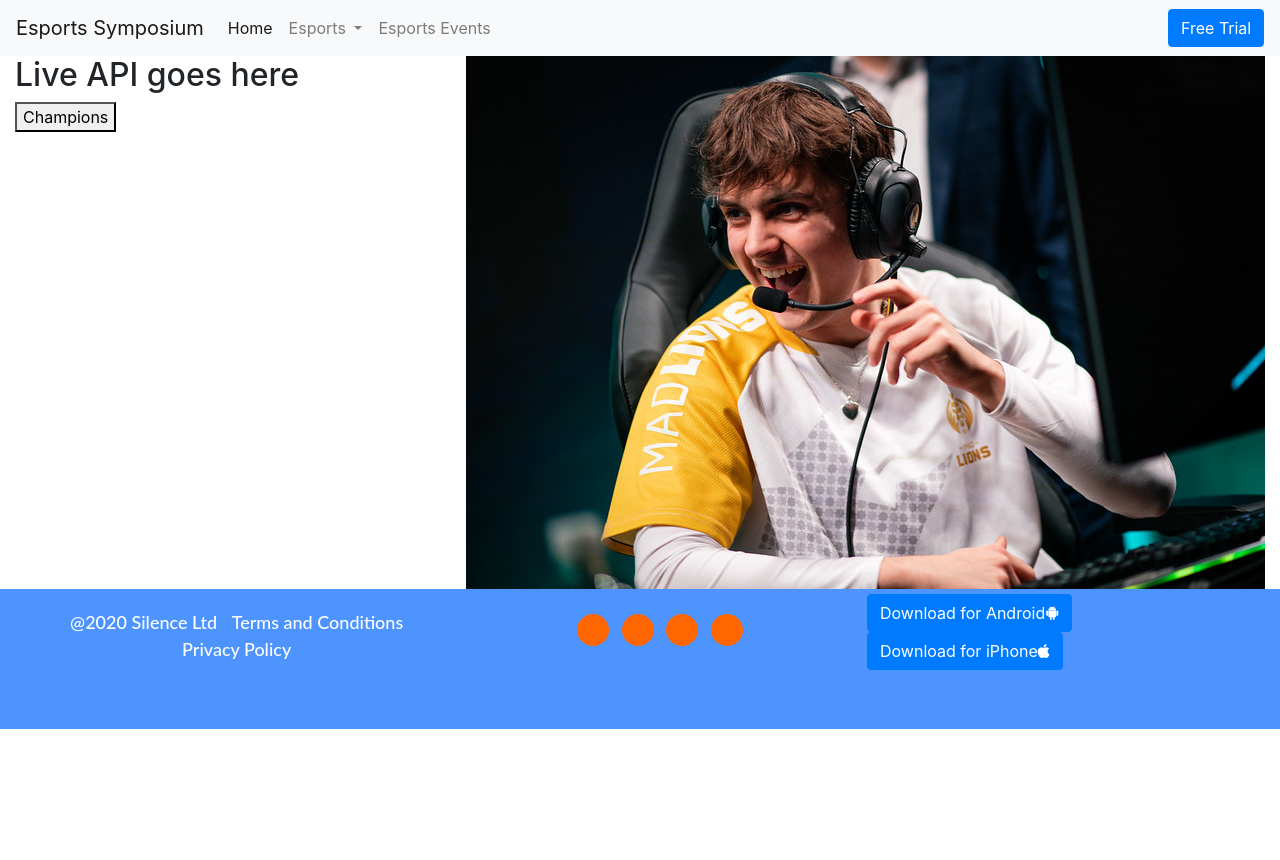
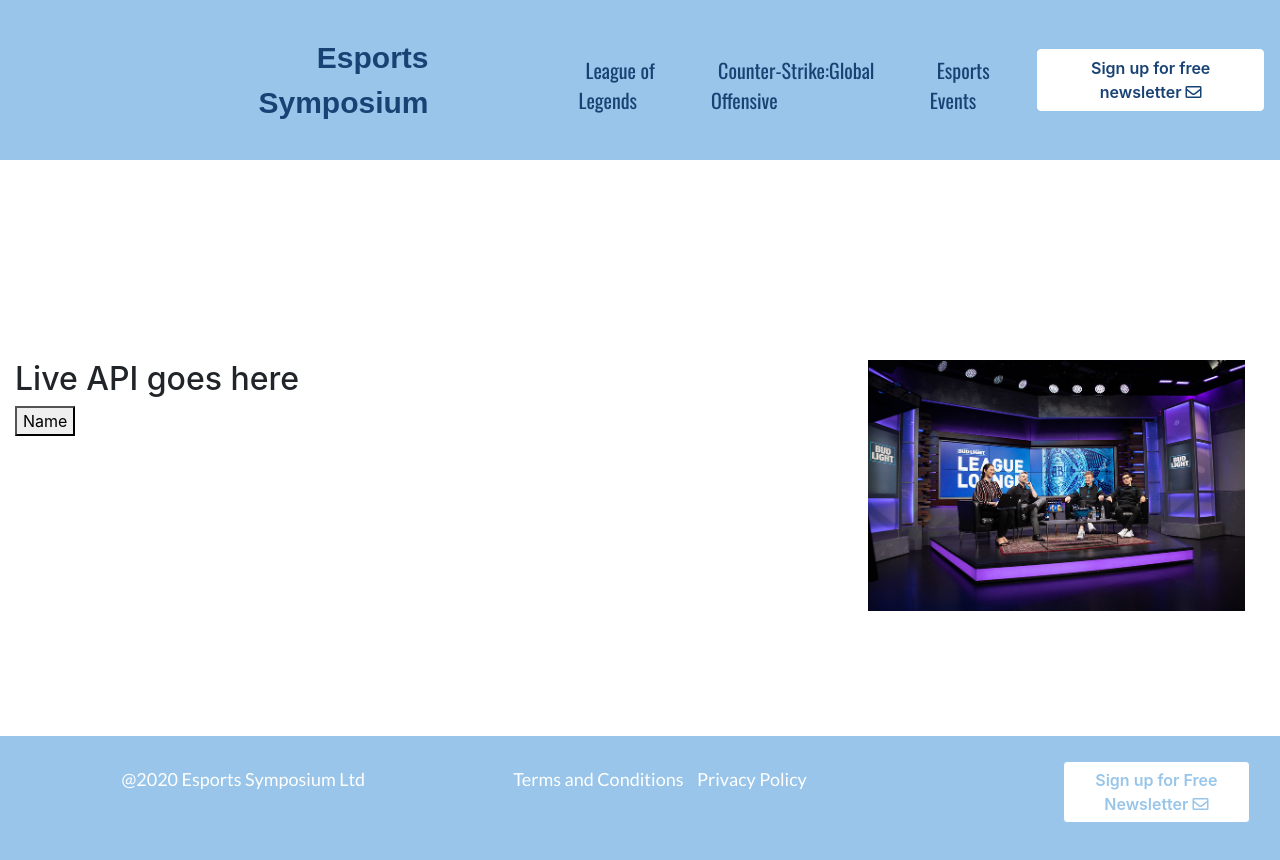
Before and after one commit to conor52/Milestone-Project-2, a plain HTML site: page index.html in a window 1280 px wide. Before the commit the page ends 800 px from the top, so only its background shows below. Drawn offline with nearby package versions, Linux system fonts and the light colour scheme.

Commit message:
tweaked header and footer styling. Also started to add pandascore API

```diff
--- a/assets/css/style.css
+++ b/assets/css/style.css
@@ -1,13 +1,79 @@
+/** Google font import link **/
 
+@import url('https://fonts.googleapis.com/css2?family=Lato&family=Oswald&family=Roboto&display=swap');
 
-.front-image {
+/** navigation **/
 
-   float:right;
+.nav-style {
+
+    background-color:#98c5e9;
+    padding-bottom:35px;
+    padding-top:35px;
+
+    margin-bottom:200px;
+
+}
+
+.title {
+
+    text-decoration: none;
+    font-size: 30px;
+    text-align:right;
+   font-family: 'Arial', sans-serif;
+    color:#194274;
+ margin-right:150px;
+    font-weight:600;
+    margin-left:150px;
+}
+
+.title:hover {
+
+    text-decoration: none;
+    color:#194274;
 }
 
 
 
+.nav-link-style {
+    font-family: 'Oswald', sans-serif;
+    color:#194274;
+    padding:7px;
+    font-size: 20px;
 
+}
+.nav-link-style:hover {
+
+    color:#194274;
+    text-decoration: underline;
+
+}
+.navbar-links {
+
+    padding-top:10px;
+}
+
+.newsletter-button-nav {
+
+     color:#194274;
+    background-color:white;
+    font-weight:600;
+    border-color: white;
+}
+
+.newsletter-button-nav:hover {
+
+     color:#194274;
+    background-color:white;
+    border-color: #194274;
+}
+
+/** index section **/
+
+.front-image {
+
+    width:95%;
+
+}
 
     /** esports-location section **/
 
@@ -31,7 +97,7 @@
 
 /** footer **/
 footer {
- background-color:#4d94ff;
+ background-color:#98c5e9;
  color: white;
  min-height: 140px;
  margin: 0;
@@ -54,34 +120,36 @@
  font-weight:500;
  display:inline;
 }
+.footer-margin {
 
-.social-links {
- padding-bottom: 15px;
- margin-top:20px;
- text-align: center;
+    padding:15px;
 }
 
-.social-links li a i {
- width: 32px;
- height: 32px;
- padding-top: 14px;
- border-radius: 50%;
- font-size: 13px;
- line-height: 6px;
- text-align: center;
- color:white;
- background:#ff6600;
- transition: all 0.2s ease-in-out;
- -moz-transition: all 0.2s ease-in-out;
- -webkit-transition: all 0.2s ease-in-out;
- -o-transition: all 0.2s ease-in-out;
+.newsletter-button-footer {
+
+
+    margin-left:200px;
+    margin-top:10px;
+    color:#98c5e9;
+    background-color:white;
+    font-weight:600;
+    border-color: #98c5e9;
+
 }
 
-.social-links li a i:hover {
- background:#4d94ff;
+.newsletter-button-footer:hover {
+
+
+
+    color:#98c5e9;
+    background-color:white;
+    border-color: #98c5e9;
+
 }
 
-.footer-margin {
+/** margin containers **/
 
-    padding:5px;
+.margin-bottom-container {
+
+    margin-bottom:125px;
 }
--- a/assets/js/lol.js
+++ b/assets/js/lol.js
@@ -1,17 +1,27 @@
-const url = "https://cors-anywhere.herokuapp.com/https://api.pandascore.co/lol/champions?token=oWifVYBc_fpdoTvkGprkPZF3o02OMFXcex1mS647lASrhZjhxeg";
+const url="https://cors-anywhere.herokuapp.com/https://api.pandascore.co/lol/champions?token=oWifVYBc_fpdoTvkGprkPZF3o02OMFXcex1mS647lASrhZjhxeg&filter[name]=Sejuani";
 
-function getData(cb) {
 
-    var xhr = new XMLHttpRequest();
+                    function getData(type, cb) {
 
-    xhr.open("GET", url + "/");
-    xhr.send();
+                    var xhr = new XMLHttpRequest();
+                    xhr.open("GET", url);
+                    xhr.send();
 
-    xhr.onreadystatechange = function() {
-        if (this.readyState == 4 && this.status == 200) {
-            cb(JSON.parse(this.responseText));
-        }
+                    xhr.onreadystatechange = function() {
 
-    };
+                        if(this.readyState == 4 && this.status == 200 ) {
+                            console.log((this.responseText));
+                        cb(JSON.parse(this.responseText));
+                        }
+                    };
 
-}
+                    }
+
+                    function writeToDocument(type) {
+
+                        getData(type, function(data){
+                            console.dir(data);
+
+                            document.getElementById("data").innerHTML = data;
+                        });
+                    }
--- a/index.html
+++ b/index.html
@@ -4,6 +4,7 @@
     <meta charset="UTF-8">
     <meta name="viewport" content="width=device-width, initial-scale=1.0">
     <meta http-equiv="X-UA-Compatible" content="ie=edge">
+    <link href="https://fonts.googleapis.com/css2?family=Lato&family=Oswald&family=Roboto&display=swap" rel="stylesheet">
     <link rel="stylesheet" href="https://stackpath.bootstrapcdn.com/bootstrap/4.4.1/css/bootstrap.min.css"
 		type="text/css">
 	<link rel="stylesheet" href="https://stackpath.bootstrapcdn.com/font-awesome/4.7.0/css/font-awesome.min.css">
@@ -15,6 +16,7 @@
 		integrity="sha384-gfdkjb5BdAXd+lj+gudLWI+BXq4IuLW5IT+brZEZsLFm++aCMlF1V92rMkPaX4PP" crossorigin="anonymous">
         <script src="https://ajax.googleapis.com/ajax/libs/jquery/3.5.1/jquery.min.js"></script>
   <script src="https://maxcdn.bootstrapcdn.com/bootstrap/3.4.1/js/bootstrap.min.js"></script>
+  <script src="assets/js/lol.js"></script>
 
   <script type="text/javascript"
         src="https://cdn.jsdelivr.net/npm/emailjs-com@2.4.1/dist/email.min.js">
@@ -36,38 +38,32 @@
 </head>
 <body>
     <header>
-    <nav class="navbar navbar-expand-lg navbar-light bg-light">
-  <a class="navbar-brand" href="index.html">Esports Symposium</a>
+    <nav class="navbar navbar-expand-lg navbar-light nav-style ">
+  <a class="title" href="index.html">Esports Symposium</a>
   <button class="navbar-toggler" type="button" data-toggle="collapse" data-target="#navbarNavDropdown" aria-controls="navbarNavDropdown" aria-expanded="false" aria-label="Toggle navigation">
     <span class="navbar-toggler-icon"></span>
   </button>
   <div class="collapse navbar-collapse" id="navbarNavDropdown">
-    <ul class="navbar-nav">
-      <li class="nav-item active">
-        <a class="nav-link" href="index.html">Home <span class="sr-only">(current)</span></a>
-      </li>
-      <li class="nav-item dropdown">
-        <a class="nav-link dropdown-toggle" href="#" id="navbarDropdownMenuLink" role="button" data-toggle="dropdown" aria-haspopup="true" aria-expanded="false">
-          Esports
-        </a>
-        <div class="dropdown-menu" aria-labelledby="navbarDropdownMenuLink">
-          <a class="dropdown-item" href="league-of-legends.html">League Of Legends</a>
-          <a class="dropdown-item" href="#">Counter-Strike:Global Offensive</a>
-          <a class="dropdown-item" href="#">Dota 2</a>
-        </div>
+    <ul class="navbar-nav navbar-links">
+
+      <li class="nav-item">
+        <a class="  nav-link-style" href="esports-location.html">League of Legends</a>
       </li>
       <li class="nav-item">
-        <a class="nav-link" href="esports-location.html">Esports Events</a>
+        <a class="nav-link-style" href="esports-location.html">Counter-Strike:Global Offensive</a>
       </li>
-
+      <li class="nav-item">
+        <a class="nav-link-style" href="esports-location.html">Esports Events</a>
+      </li>
 
     </ul>
 
   </div>
    <ul class="nav navbar-nav ">
-      <li><a class="btn btn-primary free-trial-button-nav hvr-float-shadow " href="#"
-									data-toggle="modal" data-target="#modal" role="button">Free Trial</a></li>
+      <li><a class="btn btn-primary newsletter-button-nav hvr-glow " href="#"
+									data-toggle="modal" data-target="#modal" role="button">Sign up for free newsletter    <i class="far fa-envelope"></i>
 
+</a></li>
     </ul>
 </nav>
 
@@ -76,16 +72,18 @@
     <section class="index-content">
 
     <div class="container-fluid">
-    <div class="row">
+    <div class="row margin-bottom-container">
     <div class="col-8 Esports-live">
     <h2>Live API goes here</h2>
+    <button onclick="writeToDocument('name')">Name</button>
     <div id ="data"></div>
-    <button onclick="writeToDocument('champions')">Champions</button>
+
+
 
     </div>
 
-    <div class="col-4">
-    <img src="assets/images/front-image-2.jpg" class="front-image" alt="front-image">
+    <div class="col-4 ">
+    <img src="assets/images/front-image-3.jpg" class="front-image" alt="front-image">
 
     </div>
     </div>
@@ -93,14 +91,22 @@
     </section>
 
 
-<footer class="container-fluid margin-container-small">
+<footer class="container-fluid">
 		<div class="row footer-margin">
 			<div class="col-12 col-lg-4 ">
-				<div class="footer-media-query">
+				<div>
 					<ul class="footer-style">
 						<li class="li-style-footer">
-							@2020 Silence Ltd
+							@2020 Esports Symposium Ltd
 						</li>
+
+					</ul>
+				</div>
+			</div>
+			<div class="col-12 col-lg-4">
+            				<div>
+					<ul class="footer-style">
+
 						<li class="li-style-footer">
 							Terms and Conditions
 						</li>
@@ -109,47 +115,14 @@
 						</li>
 					</ul>
 				</div>
-			</div>
-			<div class="col-12 col-lg-4">
 
-				<ul class="social-links">
-					<li class="list-inline-item footer-link-media-query">
-						<a target="_blank" href="#">
-							<i class="fa fa-facebook" aria-hidden="true"></i>
-							<span class="sr-only">Facebook</span>
-						</a>
-					</li>
-					<li class="list-inline-item footer-link-media-query">
-						<a target="_blank" href="#">
-							<i class="fa fa-twitter" aria-hidden="true"></i>
-							<span class="sr-only">Twitter</span>
-						</a>
-					</li>
-					<li class="list-inline-item footer-link-media-query">
-						<a target="_blank" href="#">
-							<i class="fa fa-instagram" aria-hidden="true"></i>
-							<span class="sr-only">Instagram</span>
-						</a>
-					</li>
-					<li class="list-inline-item footer-link-media-query">
-						<a target="_blank" href="#">
-							<i class="fa fa-youtube" aria-hidden="true"></i>
-							<span class="sr-only">YouTube</span>
-						</a>
-					</li>
-				</ul>
+
 			</div>
 			<div class=" col-12 col-lg-4">
-				<div class="footer-media-query">
+				<div>
 					<p>
-						<a class="btn btn-primary free-trial-button-footer hvr-float-shadow" href="#"
-							data-target="#modal" target="_blank" role="button">Download for
-							Android<i class="fab fa-android android-iphone"></i>
-						</a>
-
-						<a class="btn btn-primary free-trial-button-footer hvr-float-shadow" href="#"
-							data-target="#modal" target="_blank" role="button">Download for
-							iPhone<i class="fab fa-apple android-iphone"></i>
+						<a class="btn btn-primary newsletter-button-footer hvr-glow" href="#"
+							data-toggle="modal" data-target="#modal" role="button">Sign up for Free Newsletter    <i class="far fa-envelope hvr-icon pop-icon"></i>
 						</a>
 					</p>
 				</div>
@@ -173,7 +146,7 @@
 							<input type="email" name="emailaddress" class="form-control" id="exampleInputEmail1"  placeholder="Enter email">
                         </div>
 
-								<button type="submit" class="btn btn-success commence-free-trial-button hvr-float-shadow">Send newsletter</button>
+								<button type="submit"  class="btn btn-success commence-free-trial-button hvr-float-shadow">Send newsletter</button>
 					</form>
 				</div>
 			</div>
@@ -187,7 +160,7 @@
     <script src="https://cdnjs.cloudflare.com/ajax/libs/popper.js/1.14.3/umd/popper.min.js" integrity="sha384-ZMP7rVo3mIykV+2+9J3UJ46jBk0WLaUAdn689aCwoqbBJiSnjAK/l8WvCWPIPm49" crossorigin="anonymous"></script>
     <script src="https://stackpath.bootstrapcdn.com/bootstrap/4.1.3/js/bootstrap.min.js" integrity="sha384-ChfqqxuZUCnJSK3+MXmPNIyE6ZbWh2IMqE241rYiqJxyMiZ6OW/JmZQ5stwEULTy" crossorigin="anonymous"></script>
     <script src="assets/js/send-newsletter.js"></script>
-    <script src="assets/js/lol.js"></script>
+
 
 </body>
 </html>
```
Also changed, not shown: assets/images/front-image-3.jpg (added).
